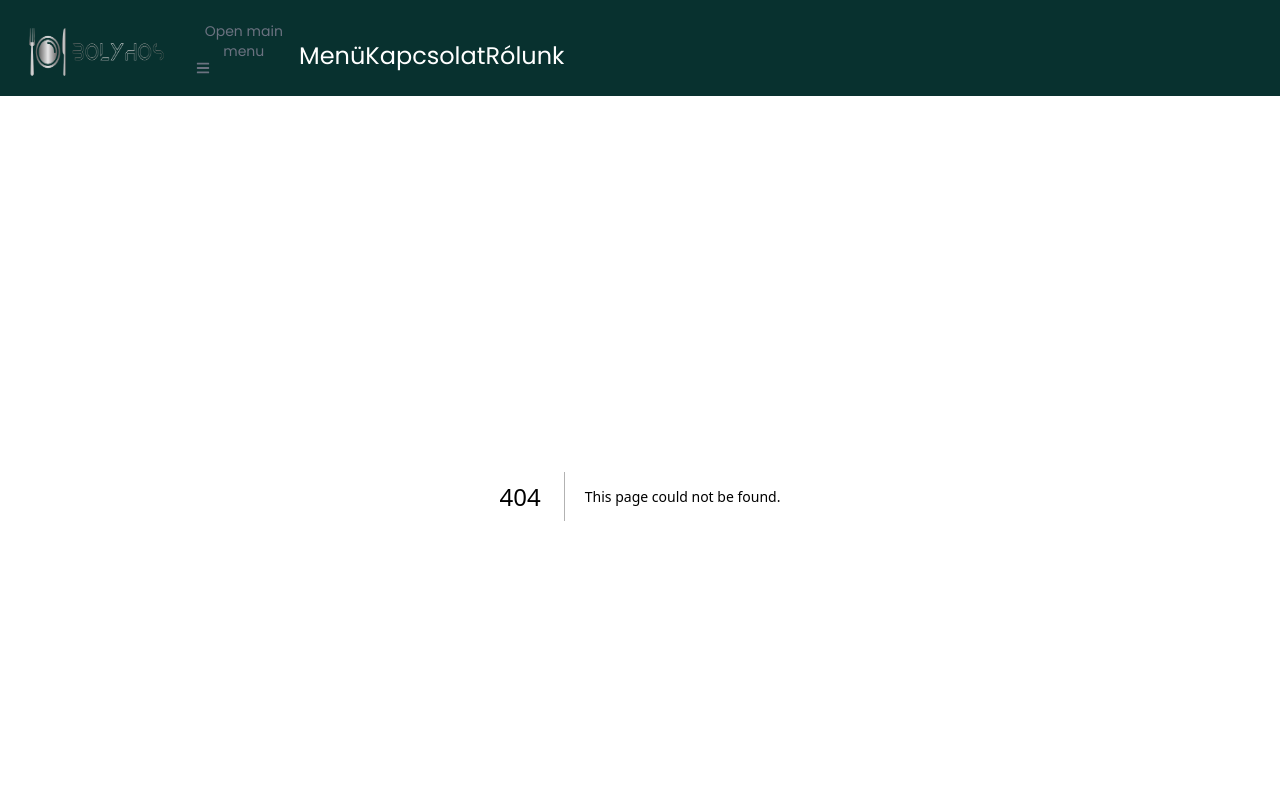
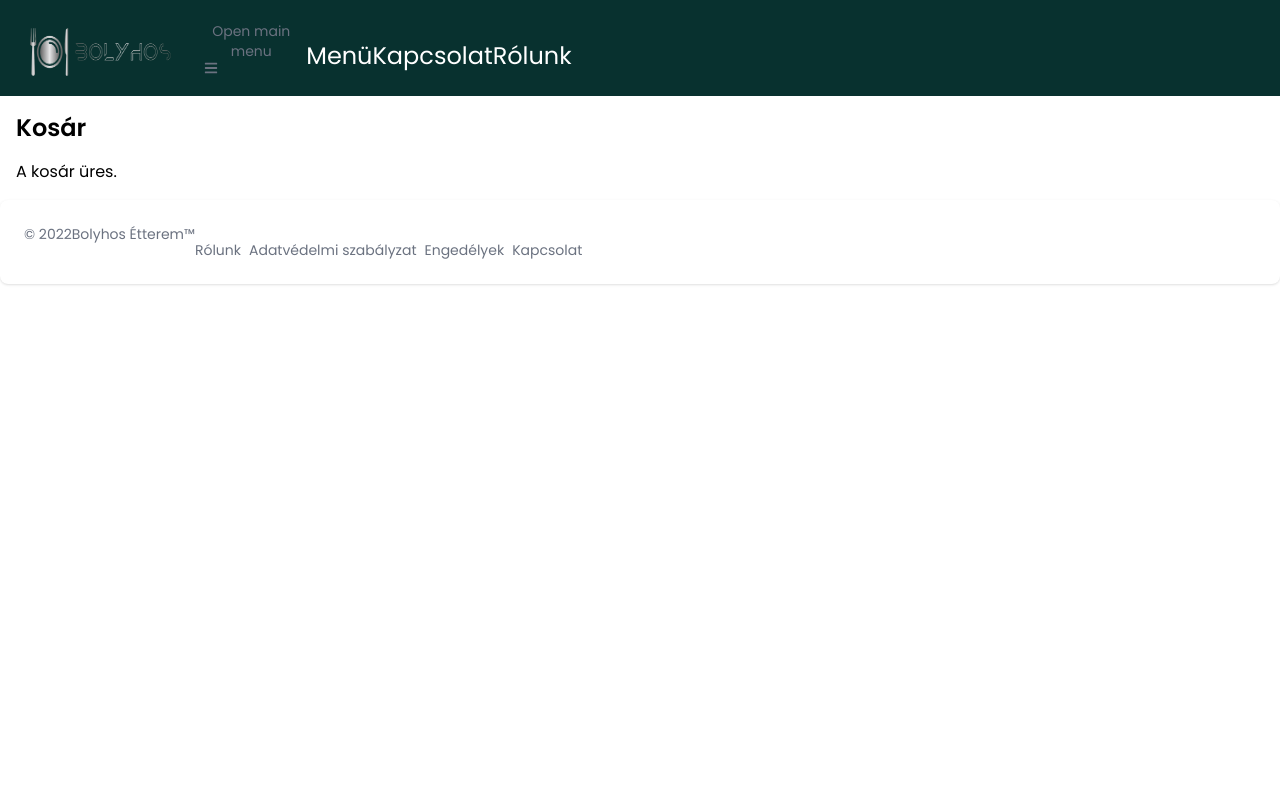
Before and after one commit to risotto666/etterem, a Next.js app: page /basket in a window 1280 px wide. Before the commit this address had no page. Shown: the top 800 px of the page. Built offline with nearby package versions, Linux system fonts and the light colour scheme.

Commit message:
kosar hozzaadasa

```diff
--- /dev/null
+++ b/app/basket/page.js
@@ -0,0 +1,58 @@
+"use client";
+import { useCart } from "../context/cart-context";
+
+function Basket() {
+  const { cartItems, removeFromCart, clearCart } = useCart();
+  const total = cartItems.reduce(
+    (acc, item) => acc + item.price * item.quantity,
+    0
+  );
+
+  return (
+    <div className="p-4">
+      <h1 className="text-2xl font-bold mb-4">Kosár</h1>
+      {cartItems.length === 0 ? (
+        <p>A kosár üres.</p>
+      ) : (
+        <>
+          {" "}
+          <ul>
+            {cartItems.map((item) => (
+              <li key={item.id} className="mb-2 flex justify-between">
+                <div className="flex gap-3">
+                  {item.name} ({item.quantity})
+                  <p>{item.price * item.quantity} Ft</p>
+                </div>
+                <button
+                  onClick={() => removeFromCart(item.id)}
+                  className="text-red-600"
+                >
+                  Törlés
+                </button>
+              </li>
+            ))}
+          </ul>
+          <h2 className="font-bold border-t-1 border-gray-600">
+            Összesen: {total} Ft
+          </h2>
+        </>
+      )}
+      {cartItems.length > 0 && (
+        <div className="flex gap-2">
+          <button
+            onClick={clearCart}
+            className="mt-4 bg-red-600 text-white px-4 py-2 rounded transition duration-300 transform hover:bg-red-700 hover:scale-105 shadow-lg"
+          >
+            Kosár ürítése
+          </button>
+
+          <button className="mt-4 bg-blue-600 text-white px-4 py-2 rounded transition duration-300 transform hover:bg-blue-700 hover:scale-105 shadow-lg">
+            Megrendelem
+          </button>
+        </div>
+      )}
+    </div>
+  );
+}
+
+export default Basket;
--- /dev/null
+++ b/app/components/FloatingBasket.js
@@ -0,0 +1,25 @@
+"use client";
+import Link from "next/link";
+import { useCart } from "../context/cart-context";
+import { usePathname } from "next/navigation";
+
+function FloatingBasket() {
+  const { cartItems } = useCart();
+  const pathname = usePathname();
+  if (cartItems.length === 0 || pathname === "/basket") {
+    return null;
+  }
+  return (
+    <div>
+      <Link
+        href="/basket"
+        className="fixed text-sm bottom-12 left-2 bg-[#FF6F61] text-white px-6 py-3 rounded-full shadow-xl hover:bg-[#FF3B2D] z-50 transition duration-300 transform hover:scale-105"
+      >
+        Kosár megtekintése
+        <span> ({cartItems.length} tétel)</span>
+      </Link>
+    </div>
+  );
+}
+
+export default FloatingBasket;
--- a/app/components/FloatingOrderButton.js
+++ b/app/components/FloatingOrderButton.js
@@ -4,7 +4,7 @@ export default function FloatingOrderButton() {
   return (
     <Link
       href="/menu"
-      className="fixed bottom-12 right-6 bg-red-600 text-white px-5 py-3 rounded-full shadow-lg hover:bg-red-700 z-50"
+      className="fixed bottom-12 text-sm right-6 bg-red-600 text-white px-5 py-3 rounded-full shadow-lg hover:bg-red-700 z-50"
     >
       RENDELÉS
     </Link>
--- a/app/components/Navbar.js
+++ b/app/components/Navbar.js
@@ -8,31 +8,34 @@ import {
 } from "flowbite-react";
 import Link from "next/link";
 
-export function Component() {
+export function NavbarComponent() {
   return (
     <Navbar className="bg-[#08312f] text-white" fluid>
-      <NavbarBrand href="/">
-        <img src="/logo2.png" className=" mr-3rounded-xl h-24" alt="Logo" />{" "}
-      </NavbarBrand>
+      <Link href="/">
+        <img src="/logo2.png" className="mr-3 rounded-xl h-24" alt="Logo" />{" "}
+      </Link>
 
       <NavbarToggle />
       <NavbarCollapse>
-        <Link href="/menu">
-          <NavbarLink className="text-white text-2xl hover:text-blue-300 transition duration-300">
-            Menü
-          </NavbarLink>
-        </Link>
-        <Link href="/contact">
-          <NavbarLink className="text-white text-2xl hover:text-blue-300 transition duration-300">
-            {" "}
-            Kapcsolat
-          </NavbarLink>
+        <Link
+          href="/menu"
+          className="text-white text-2xl hover:text-blue-300 transition duration-300"
+        >
+          Menü
         </Link>
 
-        <Link href="/about">
-          <NavbarLink className="text-white text-2xl hover:text-blue-300 transition duration-300">
-            Rólunk
-          </NavbarLink>
+        <Link
+          href="/contact"
+          className="text-white text-2xl hover:text-blue-300 transition duration-300"
+        >
+          Kapcsolat
+        </Link>
+
+        <Link
+          href="/about"
+          className="text-white text-2xl hover:text-blue-300 transition duration-300"
+        >
+          Rólunk
         </Link>
       </NavbarCollapse>
     </Navbar>
--- a/app/contact/page.js
+++ b/app/contact/page.js
@@ -20,7 +20,7 @@ export default function Contact() {
           <p>
             <strong>Cím:</strong>
             <br />
-            3100 Salgótarján, Fáy András Körút 39.
+            3051 Szarvasgede, Kossuth út 42.
             <br />
             <strong>Telefon:</strong>{" "}
             <span className="text-black font-semibold">06-20-212-6622</span>
@@ -38,11 +38,11 @@ export default function Contact() {
           {/* Google térkép */}
           <div className="w-full h-64">
             <iframe
-              title="Térkép"
-              className="w-full h-full rounded"
-              src="https://www.google.com/maps/embed?pb=!1m18!1m12!1m3!1d2734.833043881619!2d19.793267!3d48.100572!2m3!1f0!2f0!3f0!3m2!1i1024!2i768!4f13.1!3m3!1m2!1s0x4740a0ed9a0db19f%3A0xa7de44d2279b9f48!2sF%C3%A1y%20Andr%C3%A1s%20k%C3%B6rut%2039%2C%203100%20Salg%C3%B3tarj%C3%A1n!5e0!3m2!1shu!2shu!4v1714589678543"
-              allowFullScreen=""
+              src="https://www.google.com/maps/embed?pb=!1m18!1m12!1m3!1d2678.803132080794!2d19.640190376601357!3d47.82403247121055!2m3!1f0!2f0!3f0!3m2!1i1024!2i768!4f13.1!3m3!1m2!1s0x4740487571ccb2e9%3A0x57ffb72c1de53cb!2sSzarvasgede%2C%20Kossuth%20%C3%BAt%2042%2C%203051%20Hungary!5e0!3m2!1sen!2suk!4v1746711358459!5m2!1sen!2suk"
+              className="w-full h-full"
+              allowfullscreen="yes"
               loading="lazy"
+              referrerPolicy="no-referrer-when-downgrade"
             ></iframe>
           </div>
         </div>
--- /dev/null
+++ b/app/context/cart-context.js
@@ -0,0 +1,42 @@
+"use client";
+
+import { createContext, useContext, useState } from "react";
+
+const CartContext = createContext();
+
+export function CartProvider({ children }) {
+  const [cartItems, setCartItems] = useState([]);
+
+  /*************  ✨ Windsurf Command ⭐  *************/
+  /*******  a72d2148-ccdc-479a-8053-b1e7433d29fc  *******/
+  const addToCart = (item) => {
+    setCartItems((prev) => {
+      const existing = prev.find((i) => i.id === item.id);
+      if (existing) {
+        return prev.map((i) =>
+          i.id === item.id
+            ? { ...i, quantity: i.quantity + (item.quantity || 1) }
+            : i
+        );
+      } else {
+        return [...prev, { ...item, quantity: item.quantity || 1 }];
+      }
+    });
+  };
+
+  const removeFromCart = (id) => {
+    setCartItems((prev) => prev.filter((item) => item.id !== id));
+  };
+
+  const clearCart = () => setCartItems([]);
+
+  return (
+    <CartContext.Provider
+      value={{ cartItems, addToCart, removeFromCart, clearCart }}
+    >
+      {children}
+    </CartContext.Provider>
+  );
+}
+
+export const useCart = () => useContext(CartContext);
--- a/app/layout.js
+++ b/app/layout.js
@@ -1,8 +1,11 @@
 import { Geist, Geist_Mono, Poppins } from "next/font/google";
 import "./globals.css";
-import { Component } from "./components/Navbar";
+import { NavbarComponent } from "./components/Navbar";
 import { FooterComponent } from "./components/Footer";
 import Head from "next/head";
+import { CartProvider } from "./context/cart-context";
+import FloatingBasket from "./components/FloatingBasket";
+import { Toaster } from "react-hot-toast";
 
 const geistSans = Geist({
   variable: "--font-geist-sans",
@@ -42,10 +45,13 @@ export default function RootLayout({ children }) {
       <body
         className={`${geistSans.variable} ${poppins.className} ${geistMono.variable} antialiased`}
       >
-        <Component />
-        {children}
-
-        <FooterComponent />
+        <CartProvider>
+          <NavbarComponent />
+          {children}
+          <FloatingBasket />
+          <FooterComponent />
+          <Toaster />
+        </CartProvider>
       </body>
     </html>
   );
--- a/app/menu/page.js
+++ b/app/menu/page.js
@@ -1,15 +1,19 @@
 "use client";
 
 import { useEffect, useState } from "react";
+import { useCart } from "../context/cart-context";
+import toast from "react-hot-toast";
 
 export default function Menu() {
+  const { addToCart } = useCart();
   const [foodData, setFoodData] = useState([]);
   const [error, setError] = useState(null);
   const [loading, setLoading] = useState(false);
   const [filter, setFilter] = useState("all"); // all | vegetarian | meat
   const [selectedIndex, setSelectedIndex] = useState(null);
   const [quantity, setQuantity] = useState(1);
-
+  const { cartItems } = useCart();
+  console.log(cartItems);
   useEffect(() => {
     const fetchData = async () => {
       setLoading(true);
@@ -108,18 +112,18 @@ export default function Menu() {
                 <div className="flex gap-2">
                   <button
                     onClick={() => {
-                      console.log(
-                        "Rendelve:",
-                        foodData[index],
-                        "Mennyiség:",
-                        quantity
-                      );
-                      setSelectedIndex(null); // visszazár
+                      // Debug üzenet a console-ba
+
+                      console.log(cartItems);
+                      addToCart({ ...item, quantity });
+                      toast.success("Rendelés hozzáadva a kosárhoz");
+                      setSelectedIndex(null); // visszazárás
                     }}
                     className="bg-green-500 hover:bg-green-700 text-white py-1 px-3 rounded"
                   >
                     Megrendelem
                   </button>
+
                   <button
                     onClick={() => setSelectedIndex(null)}
                     className="bg-gray-400 hover:bg-gray-600 text-white py-1 px-3 rounded"
--- a/app/page.js
+++ b/app/page.js
@@ -3,6 +3,7 @@ import CarouselComponent from "./components/Carousel";
 import DiscountSection from "./components/DiscountSection";
 import EatInOrTakeAway from "./components/EatInOrTakeAway";
 import FeaturedDishes from "./components/FeaturedDishes";
+
 import FloatingOrderButton from "./components/FloatingOrderButton";
 
 import Hero from "./components/Hero";
@@ -21,6 +22,7 @@ export default function Home() {
       <DiscountSection />
       <FeaturedDishes />
       <CarouselComponent />
+
       <FloatingOrderButton />
     </>
   );
--- a/package.json
+++ b/package.json
@@ -13,7 +13,8 @@
     "flowbite-react": "^0.11.7",
     "next": "15.3.1",
     "react": "^19.0.0",
-    "react-dom": "^19.0.0"
+    "react-dom": "^19.0.0",
+    "react-hot-toast": "^2.5.2"
   },
   "devDependencies": {
     "@eslint/eslintrc": "^3",
```
Also changed, not shown: app/api/foodData/route.js (+18 -0 lines), 1 other file (tests, documents, lock files or other folders).
